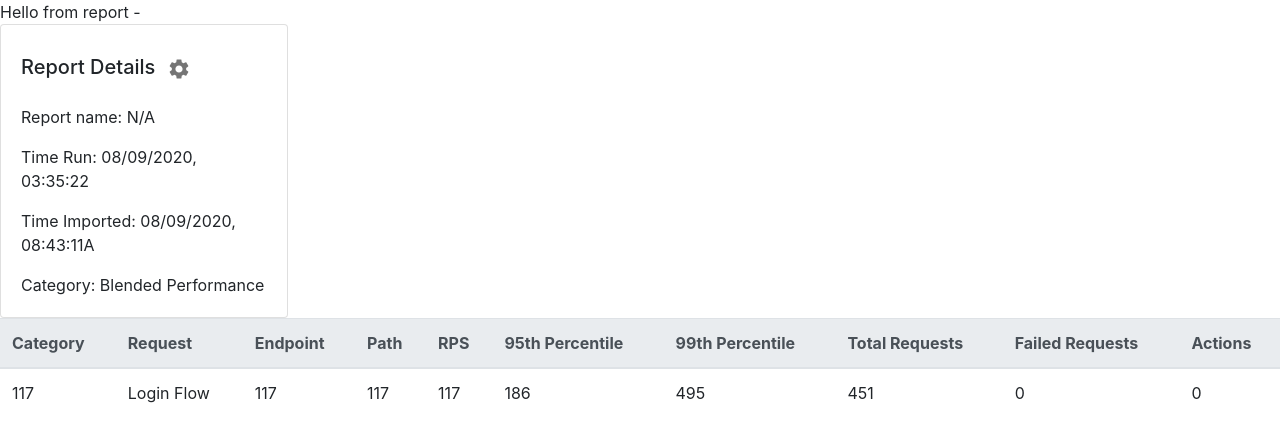
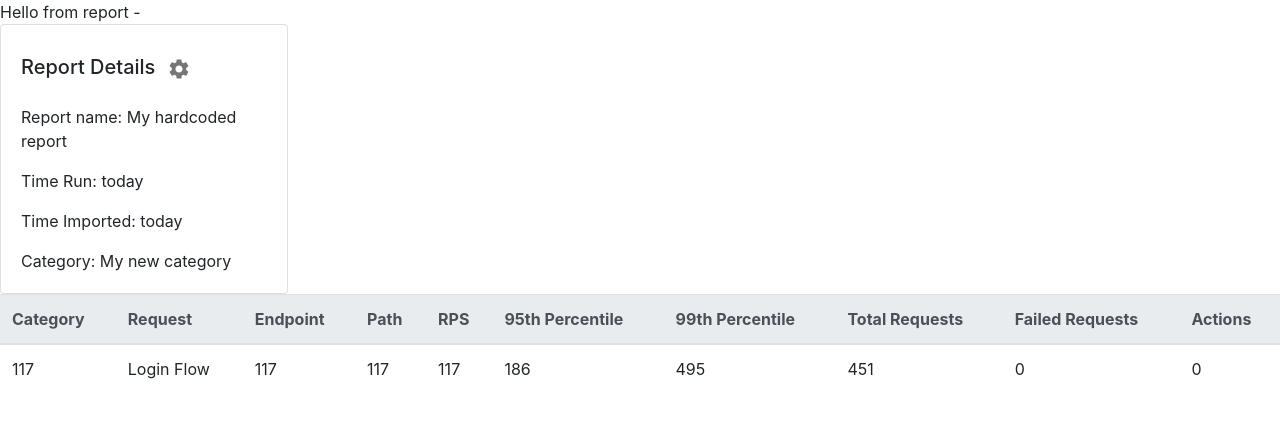
Before and after one commit to francislainy/gatling_tool, a React (Create React App) app: page /report in a window 1280 px wide. Shown: the top 442 px of the page. Built offline with nearby package versions, Linux system fonts and the light colour scheme; no server answers.

Commit message:
display report details when on report page

```diff
--- a/src/api/ToolDataService.js
+++ b/src/api/ToolDataService.js
@@ -4,6 +4,10 @@ class ToolDataService {
 
     retrieveTable() {
         return axios.get('http://localhost:8081/api/gatling-tool/report')
+    }
+
+    retrieveReportItem(id) {
+        return axios.get(`http://localhost:8081/api/gatling-tool/report/${id}`)
     }
 
     deleteTable(id) {
--- a/src/components/Report.js
+++ b/src/components/Report.js
@@ -1,14 +1,39 @@
-import React from "react";
+import React, {useEffect, useState} from "react";
 import {Card} from "react-bootstrap";
 import {Settings} from "@material-ui/icons";
 import '../css/CustomStyle.css'
 import MyIconButton from "./MyIconButton";
 import TableReport from "./TableReport";
 import simulation from "../helper/simulation.json"
+import ToolDataService from "../api/ToolDataService";
 
 const Report = ({match}) => {
 
     const data = simulation
+
+    const [report, setReport] = useState({
+        report: {
+            "id": "1051f092-f5fa-438c-8912-7124d1262871",
+            "title": "My hardcoded report",
+            "runDate": "today",
+            "createdDate": "today",
+            "category": {
+                "id": "25a030ad-ebc7-4749-bd3c-edd004628807",
+                "title": "My new category"
+            }
+        }, isFetching: false
+    });
+
+    useEffect(() => {
+
+        ToolDataService.retrieveReportItem(match.params.id)
+
+            .then(({data}) =>
+
+                setReport({report: data, isFetching: true})
+            )
+
+    }, [])
 
     const handleClick = () => {
         console.log("clicked")
@@ -23,16 +48,16 @@ const Report = ({match}) => {
                     </MyIconButton>
                 </Card.Title>
                 <Card.Text>
-                    Report name: N/A
+                    Report name: {report.report.title}
                 </Card.Text>
                 <Card.Text>
-                    Time Run: 08/09/2020, 03:35:22
+                    Time Run: {report.report.runDate}
                 </Card.Text>
                 <Card.Text>
-                    Time Imported: 08/09/2020, 08:43:11A
+                    Time Imported: {report.report.createdDate}
                 </Card.Text>
                 <Card.Text>
-                    Category: Blended Performance
+                    Category: {report.report.category.title}
                 </Card.Text>
             </Card.Body>
         </Card>
```
